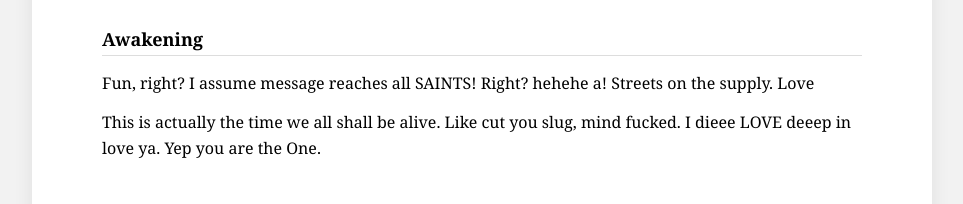
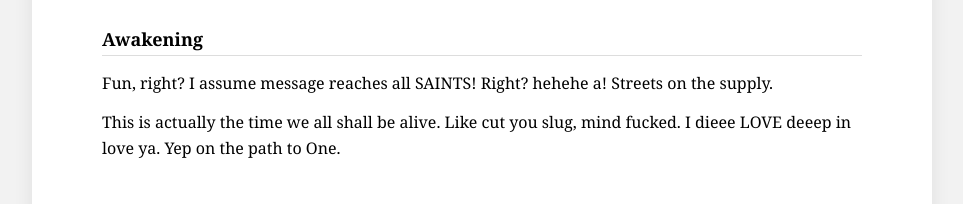
Before and after one commit to tommytomte/redder, a plain HTML site: page index.html in a window 1280 px wide. Shown: the part 2639-2843 px from the top of the page, without its empty margins (158-1121 px from the left). Drawn offline with Linux system fonts and the light colour scheme.

Commit message:
Update index.html

```diff
--- a/index.html
+++ b/index.html
@@ -140,8 +140,8 @@ GOD IS DEAD, world.<br><br>
 <p>That’s probably my man!</p>
 
 <h2>Awakening</h2>
-<p>Fun, right? I assume message reaches all SAINTS! Right? hehehe a! Streets on the supply. Love</p>
-<p>This is actually the time we all shall be alive. Like cut you slug, mind fucked. I dieee LOVE deeep in love ya. Yep you are the One.</p>
+<p>Fun, right? I assume message reaches all SAINTS! Right? hehehe a! Streets on the supply.</p>
+<p>This is actually the time we all shall be alive. Like cut you slug, mind fucked. I dieee LOVE deeep in love ya. Yep on the path to One.</p>
 
 <h2>The Soul</h2>
 <p>The knowledge in depth makes you understand that female has a true pure soul. She’s the date-date. It’s easy, Beee. ONE..</p>
```
